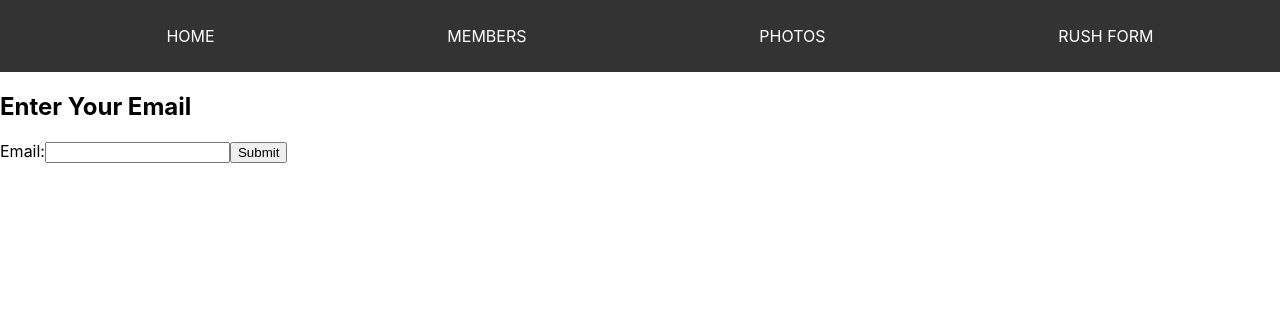
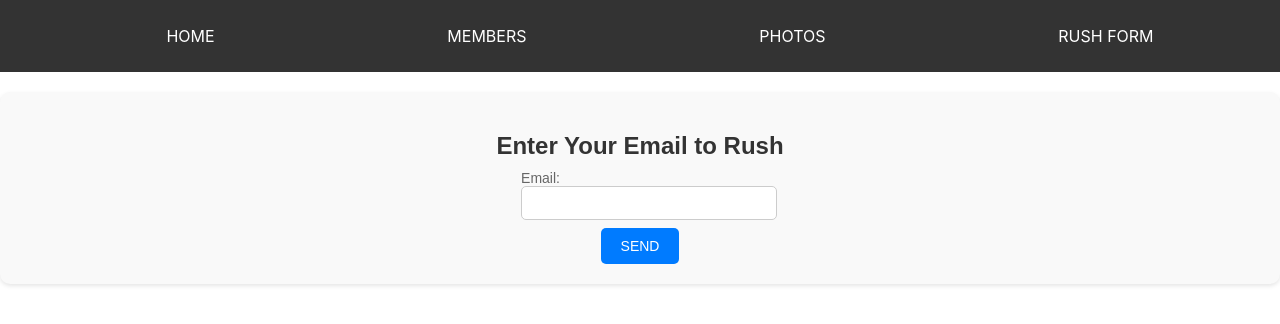
Before and after one commit to mertbildirici1/Wayne, a React (Create React App) app: page /rush in a window 1280 px wide. Shown: the top 324 px of the page. Built offline with nearby package versions, Linux system fonts and the light colour scheme.

Commit message:
making it better

```diff
--- a/public/index.html
+++ b/public/index.html
@@ -24,7 +24,7 @@
       work correctly both with client-side routing and a non-root public URL.
       Learn how to configure a non-root public URL by running `npm run build`.
     -->
-    <title>React App</title>
+    <title>WAYNE</title>
   </head>
   <body>
     <noscript>You need to enable JavaScript to run this app.</noscript>
--- a/src/Pages/history.js
+++ b/src/Pages/history.js
@@ -1,8 +1,10 @@
 import React from "react";
+import "../../src/history.css"
 
 export function History() {
   return (
-    <div>
+    <div className="history-container">
+      <div className="history-text">
       <p>
         The Wayne Manor (WM) is an all-male selective living group (SLG) at Duke
         University in Durham, North Carolina. The organization is known
@@ -46,5 +48,6 @@ export function History() {
         Prevention Team (SAPT).
       </p>
     </div>
+    </div>
   );
 }
--- a/src/Pages/rushform.js
+++ b/src/Pages/rushform.js
@@ -1,7 +1,8 @@
-import React, { useState } from 'react';
+import React, { useState } from "react";
+import "../RushForm.css";
 
 function EmailForm() {
-  const [email, setEmail] = useState('');
+  const [email, setEmail] = useState("");
 
   const handleEmailChange = (event) => {
     setEmail(event.target.value);
@@ -13,19 +14,22 @@ function EmailForm() {
   };
 
   return (
-    <div>
-      <h2>Enter Your Email</h2>
-      <form onSubmit={handleSubmit}>
-        <label>
+    <div className="email-form-container">
+      <h2 className="email-form-heading">Enter Your Email to Rush</h2>
+      <form className="email-form" onSubmit={handleSubmit}>
+        <label className="email-label">
           Email:
           <input
             type="email"
             value={email}
             onChange={handleEmailChange}
+            className="email-input"
             required
           />
         </label>
-        <button type="submit">Submit</button>
+        <button type="submit" className="submit-button">
+          SEND
+        </button>
       </form>
     </div>
   );
--- /dev/null
+++ b/src/RushForm.css
@@ -0,0 +1,52 @@
+/* EmailForm.css */
+
+.email-form-container {
+    background-color: #f9f9f9;
+    padding: 20px;
+    border-radius: 10px;
+    box-shadow: 0px 2px 4px rgba(0, 0, 0, 0.1);
+    margin: 20px 0;
+    text-align: center;
+  }
+
+  .email-form-heading {
+    font-family: Arial, sans-serif;
+    color: #333;
+    margin-bottom: 10px;
+  }
+
+  .email-form {
+    display: flex;
+    flex-direction: column;
+    align-items: center;
+  }
+
+  .email-label {
+    font-family: Arial, sans-serif;
+    font-size: 14px;
+    color: #666;
+    margin-bottom: 8px;
+    text-align: left;
+  }
+
+  .email-input {
+    padding: 8px;
+    border: 1px solid #ccc;
+    border-radius: 5px;
+    width: 100%;
+    font-size: 14px;
+  }
+
+  .submit-button {
+    background-color: #007bff;
+    color: white;
+    border: none;
+    border-radius: 5px;
+    padding: 10px 20px;
+    font-size: 14px;
+    cursor: pointer;
+  }
+
+  .submit-button:hover {
+    background-color: #0056b3;
+  }
--- a/src/constants/data/studentsData.json
+++ b/src/constants/data/studentsData.json
@@ -62,5 +62,141 @@
     "class": "Sophomore",
     "major": "Computer Science",
     "image": "headshot.jpg"
+  },
+  {
+    "id": 9,
+    "firstName": "Jacob",
+    "lastName": "Steiner",
+    "class": "Sophomore",
+    "major": "Computer Science",
+    "image": "headshot.jpg"
+  },
+  {
+    "id": 10,
+    "firstName": "Sammy",
+    "lastName": "Marks",
+    "class": "Sophomore",
+    "major": "Computer Science",
+    "image": "headshot.jpg"
+  },
+  {
+    "id": 11,
+    "firstName": "Ben",
+    "lastName": "Verlander",
+    "class": "Sophomore",
+    "major": "Computer Science",
+    "image": "headshot.jpg"
+  },
+  {
+    "id": 12,
+    "firstName": "David",
+    "lastName": "Cohen",
+    "class": "Sophomore",
+    "major": "Computer Science",
+    "image": "headshot.jpg"
+  },
+  {
+    "id": 13,
+    "firstName": "Zach",
+    "lastName": "Calpey",
+    "class": "Sophomore",
+    "major": "Computer Science",
+    "image": "headshot.jpg"
+  },
+  {
+    "id": 14,
+    "firstName": "Matthew",
+    "lastName": "Koh",
+    "class": "Sophomore",
+    "major": "Computer Science",
+    "image": "headshot.jpg"
+  },
+  {
+    "id": 15,
+    "firstName": "Dhruv",
+    "lastName": "Bindra",
+    "class": "Junior",
+    "major": "Computer Science",
+    "image": "headshot.jpg"
+  },
+  {
+    "id": 16,
+    "firstName": "Trey",
+    "lastName": "Fitzpatrick",
+    "class": "Sophomore",
+    "major": "Computer Science",
+    "image": "headshot.jpg"
+  },
+  {
+    "id": 17,
+    "firstName": "Edwin",
+    "lastName": "Maore",
+    "class": "Sophomore",
+    "major": "Computer Science",
+    "image": "headshot.jpg"
+  },
+  {
+    "id": 18,
+    "firstName": "Ethan",
+    "lastName": "Rheude",
+    "class": "Sophomore",
+    "major": "Computer Science",
+    "image": "headshot.jpg"
+  },
+  {
+    "id": 19,
+    "firstName": "Isaac",
+    "lastName": "Singer",
+    "class": "Sophomore",
+    "major": "Computer Science",
+    "image": "headshot.jpg"
+  },
+  {
+    "id": 20,
+    "firstName": "Braedin",
+    "lastName": "Tabler",
+    "class": "Sophomore",
+    "major": "Computer Science",
+    "image": "headshot.jpg"
+  },
+  {
+    "id": 21,
+    "firstName": "Elliott",
+    "lastName": "Beamer",
+    "class": "Sophomore",
+    "major": "Computer Science",
+    "image": "headshot.jpg"
+  },
+  {
+    "id": 22,
+    "firstName": "Alp",
+    "lastName": "Altinbasak",
+    "class": "Junior",
+    "major": "Mechanical Engineering + Computer Science",
+    "image": "headshot.jpg"
+  },
+  {
+    "id": 23,
+    "firstName": "Robert",
+    "lastName": "Kaptur",
+    "class": "Junior",
+    "major": "Biology",
+    "image": "headshot.jpg"
+  },
+  {
+    "id": 24,
+    "firstName": "Max",
+    "lastName": "Holsman",
+    "class": "Senior",
+    "major": "Computer Science",
+    "image": "headshot.jpg"
+  },
+  {
+    "id": 25,
+    "firstName": "Neelan",
+    "lastName": "Kumar",
+    "class": "Senior",
+    "major": "Computer Science",
+    "image": "headshot.jpg"
   }
 ]
--- /dev/null
+++ b/src/history.css
@@ -0,0 +1,25 @@
+.history-container {
+    background-color: #f9f9f9;
+    padding: 20px;
+    border-radius: 10px;
+    box-shadow: 0px 2px 4px rgba(0, 0, 0, 0.1);
+    margin: 20px 0;
+    font-size: larger;
+  }
+
+  .history-text {
+    font-family: Arial, sans-serif;
+    line-height: 1.6;
+  }
+
+  .history-text p {
+    margin-bottom: 20px;
+  }
+
+  .history-text strong {
+    color: #333;
+  }
+
+  .history-text em {
+    font-style: italic;
+  }
```
Also changed, not shown: src/Pages/members.js (line endings or trailing spaces).
